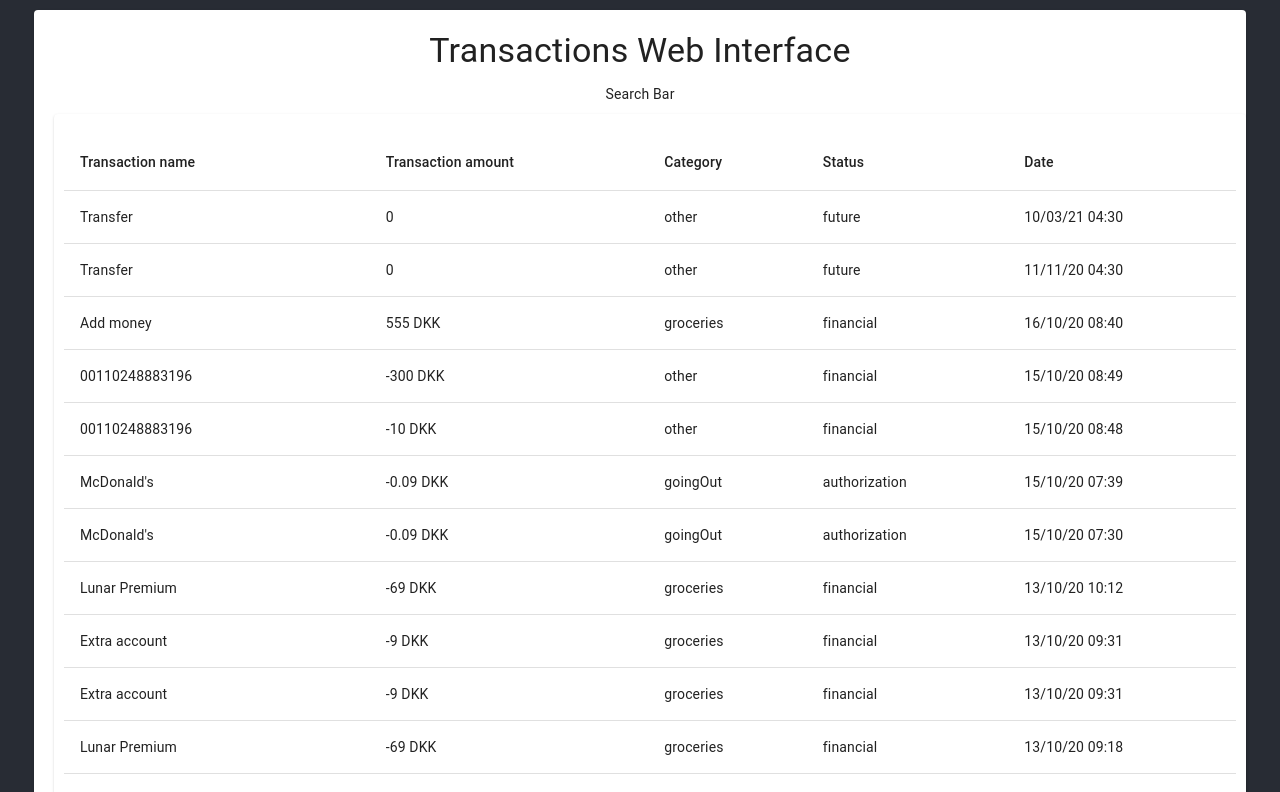
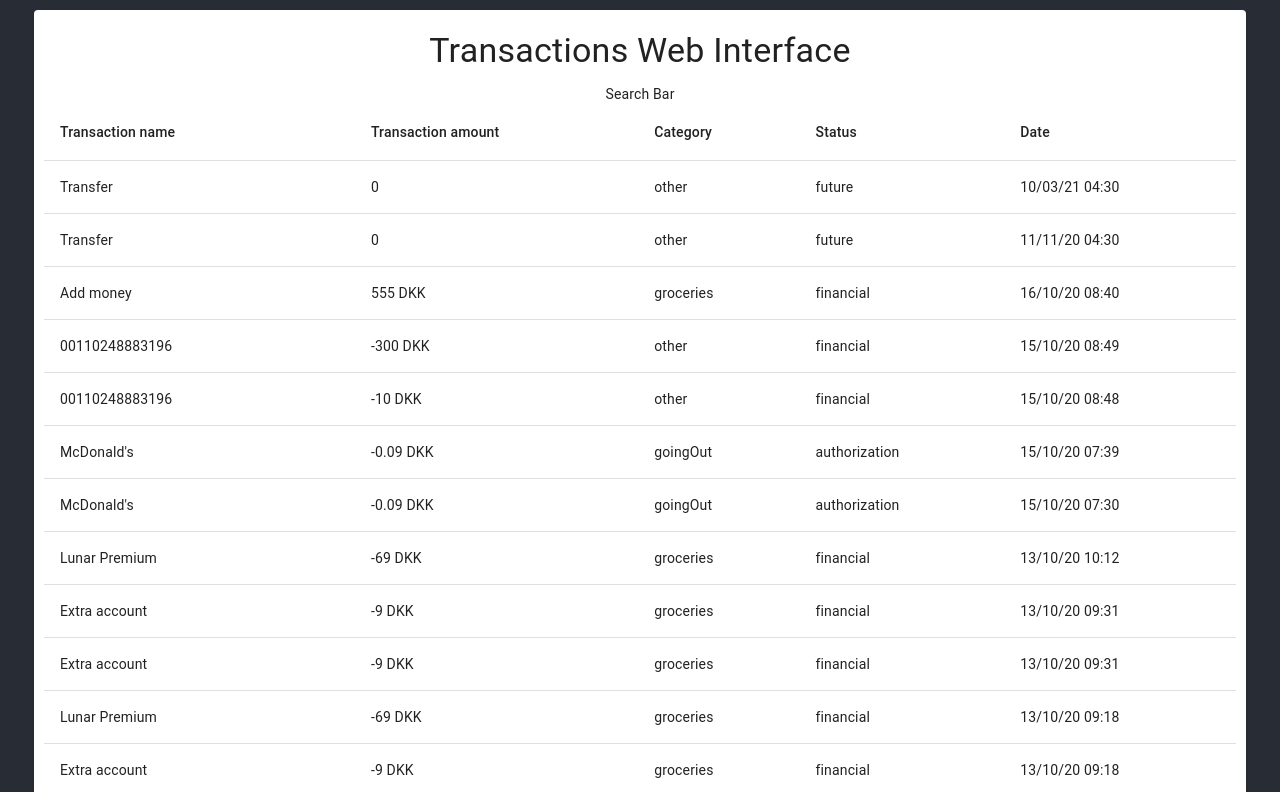
Before and after one commit to catammd/transaction-app, a React (Create React App) app: page / in a window 1280 px wide. Shown: the top 792 px of the page. Built offline with nearby package versions, Linux system fonts and the light colour scheme.

Commit message:
Clean-up

```diff
--- a/src/Components/TransactionTable.js
+++ b/src/Components/TransactionTable.js
@@ -5,7 +5,6 @@ import TableCell from "@material-ui/core/TableCell";
 import TableContainer from "@material-ui/core/TableContainer";
 import TableHead from "@material-ui/core/TableHead";
 import TableRow from "@material-ui/core/TableRow";
-import Paper from "@material-ui/core/Paper";
 import { format } from "date-fns";
 
 const renderAmount = (transaction) => {
@@ -33,7 +32,7 @@ const row = (transaction, header) => (
 );
 
 const TransactionTable = ({ data, header }) => (
-  <TableContainer component={Paper}>
+  <TableContainer>
     <Table aria-label="simple table">
         <TableHead>
             <TableRow>
```
